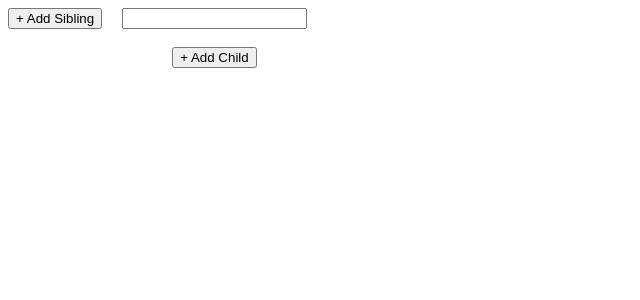
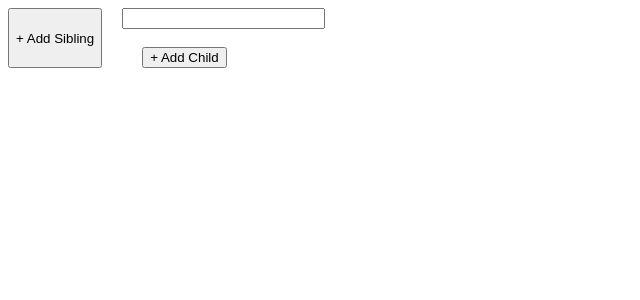
Before and after one commit to PralinJoardar/saturday_task, a React (Create React App) app: page / in a window 1280 px wide. Shown: the top 300 px of the page, without its empty margins (0-640 px from the left). Built offline with nearby package versions, Linux system fonts and the light colour scheme.

Commit message:
first commit with in line

```diff
--- a/src/components/Form.js
+++ b/src/components/Form.js
@@ -30,6 +30,14 @@ function Form() {
   };
   return (
     <>
+      <div
+        style={{
+          display: "inline-flex",
+          flexDirection: "row",
+          overflow: "unset",
+          flexWrap: "unset",
+        }}
+      >
         <button
           onClick={() => {
             addSibling();
@@ -40,19 +48,37 @@ function Form() {
         {main.map((parent, index) => (
           <div
             key={index}
-          style={{ display: "inline-flex", paddingLeft: "20px", }}
+            style={{ display: "inline-flex", paddingLeft: "20px" }}
           >
             <div>
               <input
                 type="text"
                 onChange={(e) =>
-                setMain([...main], [(main[index].parentValue = e.target.value)])
+                  setMain(
+                    [...main],
+                    [(main[index].parentValue = e.target.value)]
+                  )
                 }
                 value={parent.parentValue}
+                style={{
+                  display: "inline-flex",
+                  paddingLeft: "20px",
+                  flexDirection: "row",
+                  overflow: "unset",
+                  flexWrap: "unset",
+                }}
               />
               <br />
               <br />
-            <div style={{ paddingLeft: "50px", display: "inline" }}>
+              <div
+                style={{
+                  display: "inline-flex",
+                  paddingLeft: "20px",
+                  flexDirection: "row",
+                  overflow: "unset",
+                  flexWrap: "unset",
+                }}
+              >
                 <button
                   onClick={() => {
                     addChild(index);
@@ -60,10 +86,8 @@ function Form() {
                 >
                   + Add Child
                 </button>
-              <br />
                 {parent.child.map((value, childKey) => (
                   <div key={childKey}>
-                  <br />
                     <input
                       onChange={(e) =>
                         setMain(
@@ -82,6 +106,7 @@ function Form() {
             </div>
           </div>
         ))}
+      </div>
     </>
   );
 }
```
Lines whose indentation alone changed are shown as unchanged.
